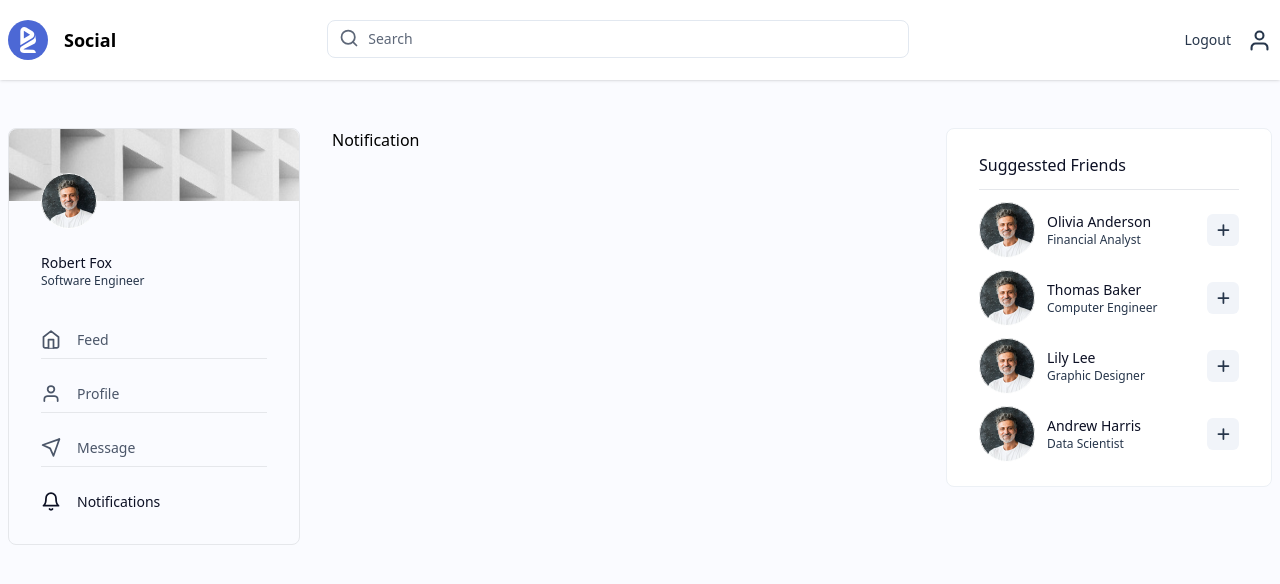
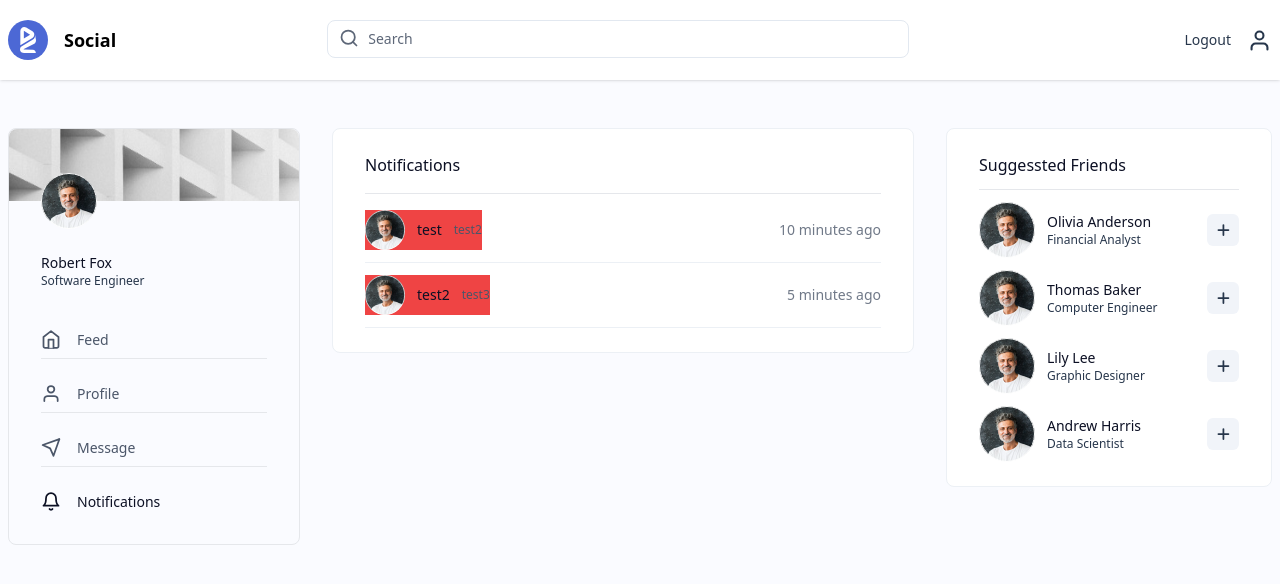
Before and after one commit to Ceyhunnnn/Social-Media-Frontend, a Next.js app: page /notification in a window 1280 px wide. Shown: the top 584 px of the page. Built offline with nearby package versions, Linux system fonts and the light colour scheme.

Commit message:
notification page complated

```diff
--- a/components/notification/Notification.js
+++ b/components/notification/Notification.js
@@ -1,5 +1,13 @@
+import NotificationList from "./NotificationList";
+
 const Notification = () => {
-  return <div>Notification</div>;
+  return (
+    <div className="w-full bg-white rounded-normal border border-gray-30 py-6 px-8">
+      <h1 className="text-base text-black-90">Notifications</h1>
+      <hr className="my-4" />
+      <NotificationList />
+    </div>
+  );
 };
 
 export default Notification;
--- /dev/null
+++ b/components/notification/NotificationCard.js
@@ -0,0 +1,16 @@
+import Profile from "../icons/Profile";
+
+const NotificationCard = ({ title, createdAt, content }) => {
+  return (
+    <div className="flex justify-between items-center border-b border-gray-30 pb-3">
+      <div className="flex gap-x-3 items-center bg-red-500 ">
+        <Profile width={40} height={40} />
+        <h1 className="text-sm text-black-90">{title}</h1>
+        <h2 className="text-xs text-black-60">{content}</h2>
+      </div>
+      <p className="text-sm text-black-40">{createdAt}</p>
+    </div>
+  );
+};
+
+export default NotificationCard;
--- /dev/null
+++ b/components/notification/NotificationList.js
@@ -0,0 +1,33 @@
+import NotificationCard from "./NotificationCard";
+
+const NotificationList = () => {
+  const NotificationList = [
+    {
+      id: 0,
+      title: "test",
+      createdAt: "10 minutes ago",
+      content: "test2",
+    },
+    {
+      id: 0,
+      title: "test2",
+      createdAt: "5 minutes ago",
+      content: "test3",
+    },
+  ];
+
+  return (
+    <div className="flex flex-col gap-y-3">
+      {NotificationList.map((not) => (
+        <NotificationCard
+          title={not.title}
+          content={not.content}
+          createdAt={not.createdAt}
+          key={not.id}
+        />
+      ))}
+    </div>
+  );
+};
+
+export default NotificationList;
```
